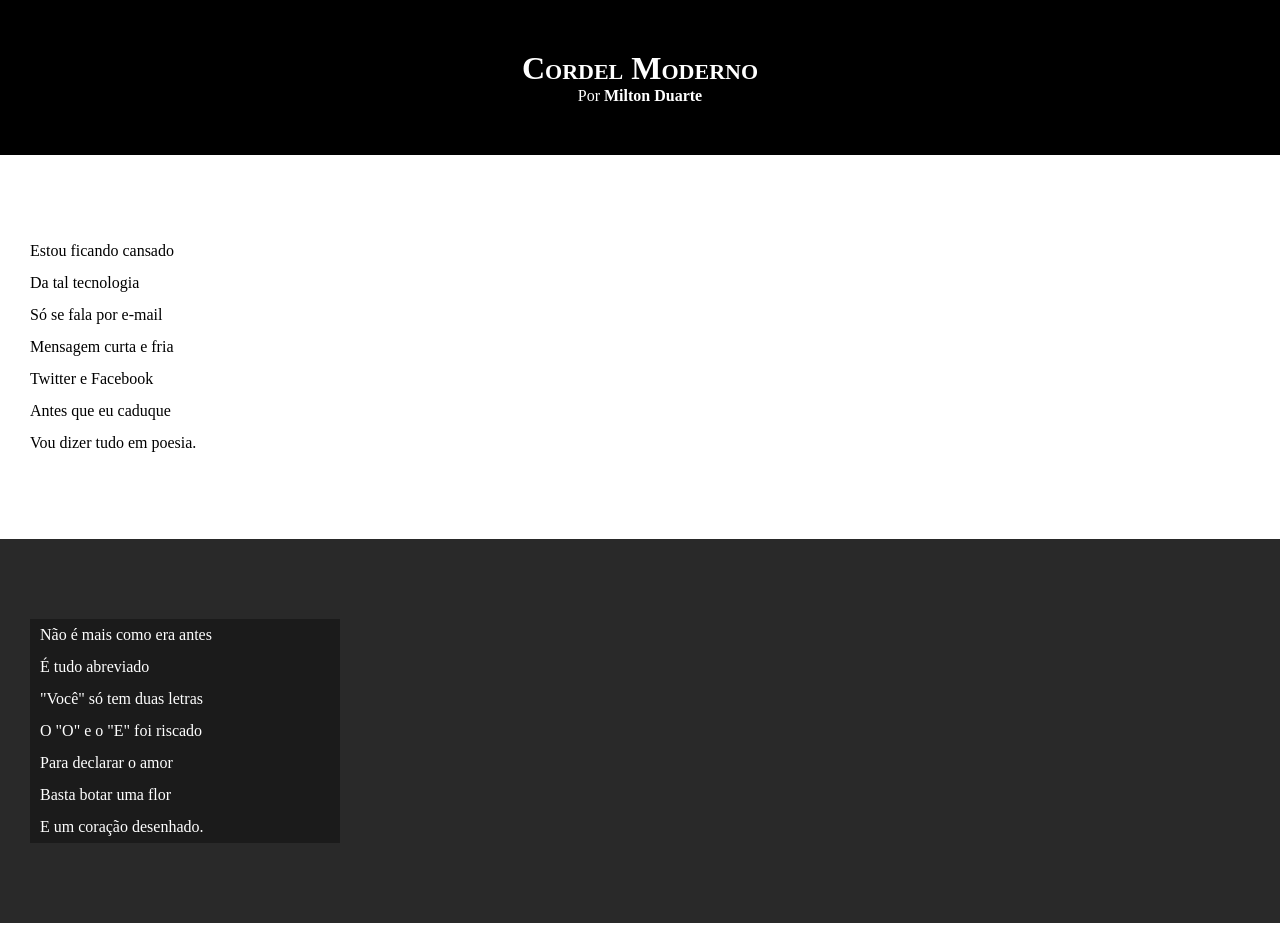
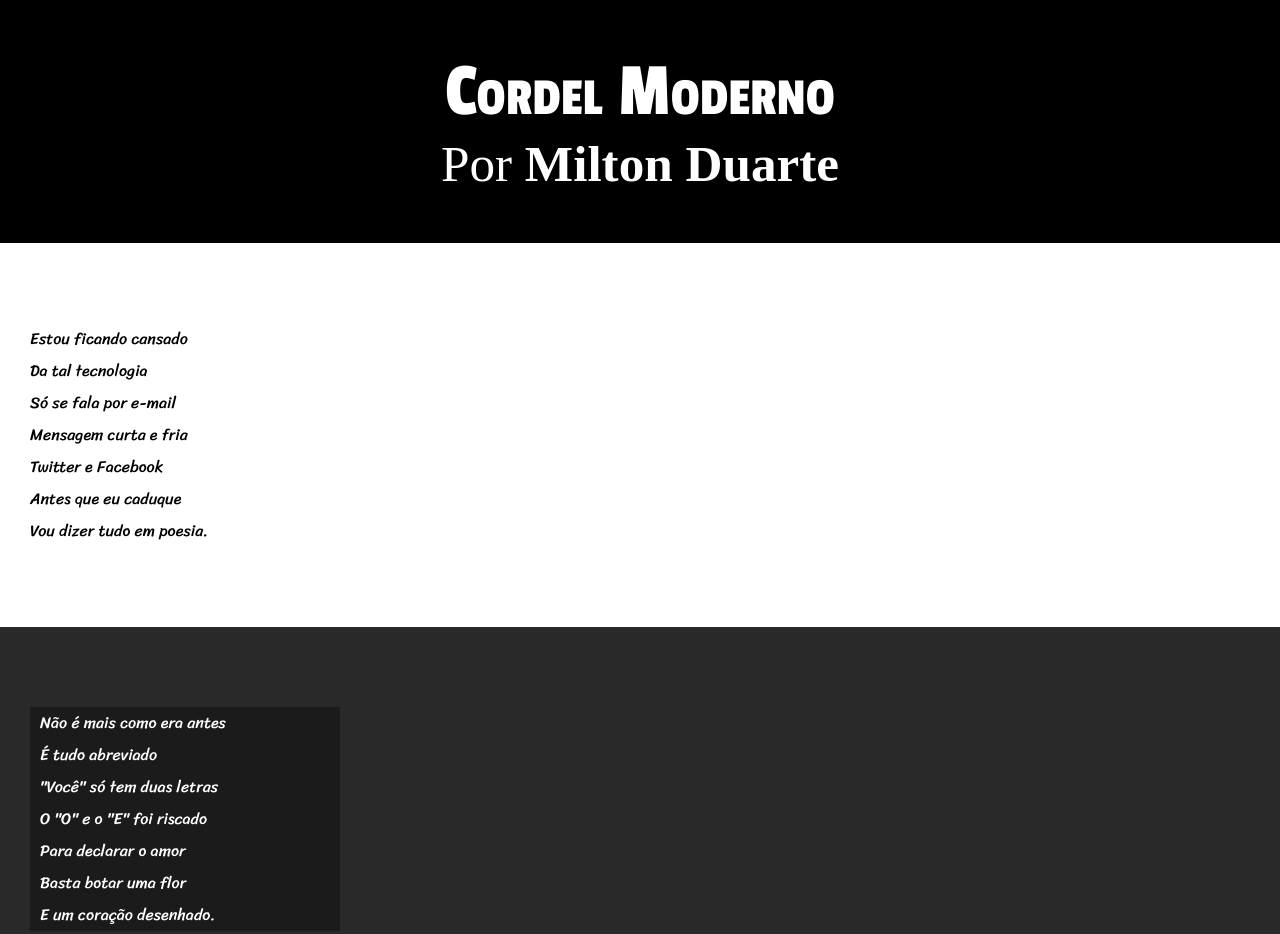
Before and after one commit to Talles311/desafios, a plain HTML site: page desafio 12/index.html in a window 1280 px wide. Shown: the top 934 px of the page. Drawn offline with Linux system fonts and the light colour scheme.

Commit message:
Atualizei desafio 12

```diff
--- a/desafio 12/estilo/style.css
+++ b/desafio 12/estilo/style.css
@@ -1,35 +1,61 @@
 @charset "UTF-8";
+
+
+@import url('https://fonts.googleapis.com/css2?family=Passion+One:wght@400;700;900&display=swap');
+
+@import url('https://fonts.googleapis.com/css2?family=Passion+One:wght@400;700;900&family=Sriracha&display=swap');
+
+
+
+
+
+
+:root  {
+
+      --fonte1: Verdana, Geneva, Tahoma, sans-serif;
+      --fonte2: 'Passion One', cursive;
+      --fonte3: 'Sriracha', cursive;
+}
+
 
 * {
     margin: 0px;
     padding: 0px;
+
 }
 
 html, body {
         min-height: 100vh;
         background-color: darkgray;
-
 }
 
 header {
       background-color: black;
       color: white;
       text-align: center;
+      font-weight: normal;
+
 }
 
 header h1 {
       padding-top: 50px;
       font-variant: small-caps;
+      font-family: var(--fonte2);
+      font-weight: normal;
+      font-size: 6vw;
 }
 
 header p {
        padding-bottom: 50px;
+       font-size: 4vw;
+
 }
 
 header a, footer a {
   color: white;
   text-decoration: none;
-  font-weight: bolder;
+  font-weight: bold;
+
 
 }
 
@@ -37,13 +63,12 @@ header a:hover, footer a:hover {
        text-decoration: underline;
 }
 
-
-
 section {
       padding-top: 10vh;
       padding-bottom: 10vh;
       line-height: 2em;
       padding-left: 30px;
+      font-family: var(--fonte3);
 }
 
 section.imagem > p {
@@ -69,5 +94,4 @@ footer {
      text-align: center;
      color: white;
      padding: 10px;
-
 }
```
